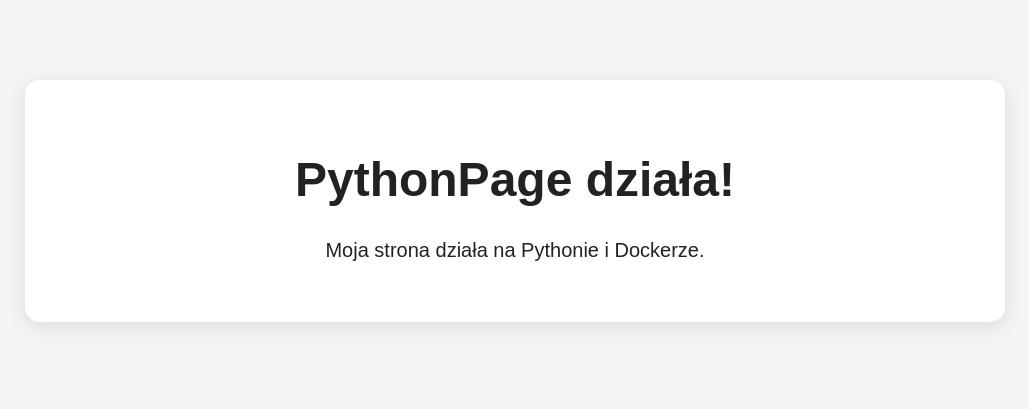
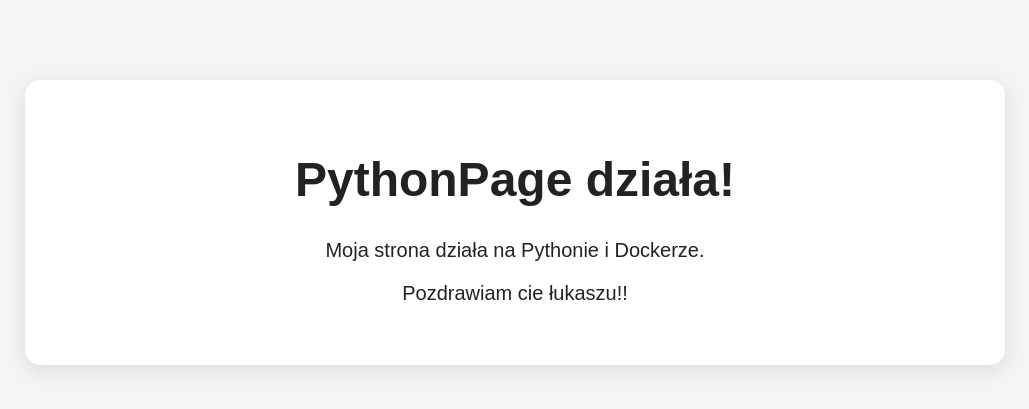
Before and after one commit to mikegyczew/PythonPage, a FastAPI app: page / in a window 1280 px wide. Shown: the top 409 px of the page, without its empty margins (125-1154 px from the left). Run offline with FastAPI, Linux system fonts and the light colour scheme.

Commit message:
Zmiana wyglądu strony

```diff
--- a/app/templates/index.html
+++ b/app/templates/index.html
@@ -10,6 +10,7 @@
     <div class="container">
         <h1>PythonPage działa!</h1>
         <p>Moja strona działa na Pythonie i Dockerze.</p>
+        <p>Pozdrawiam cie łukaszu!!</p>
     </div>
 </body>
 </html>
```
